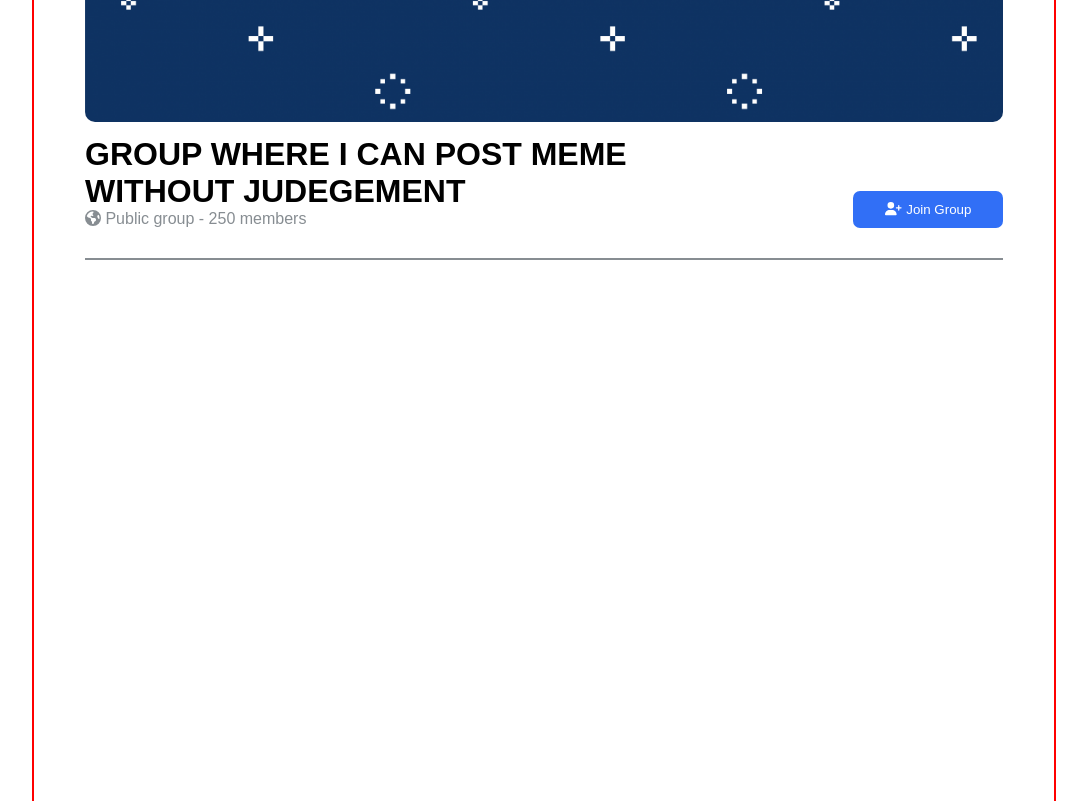
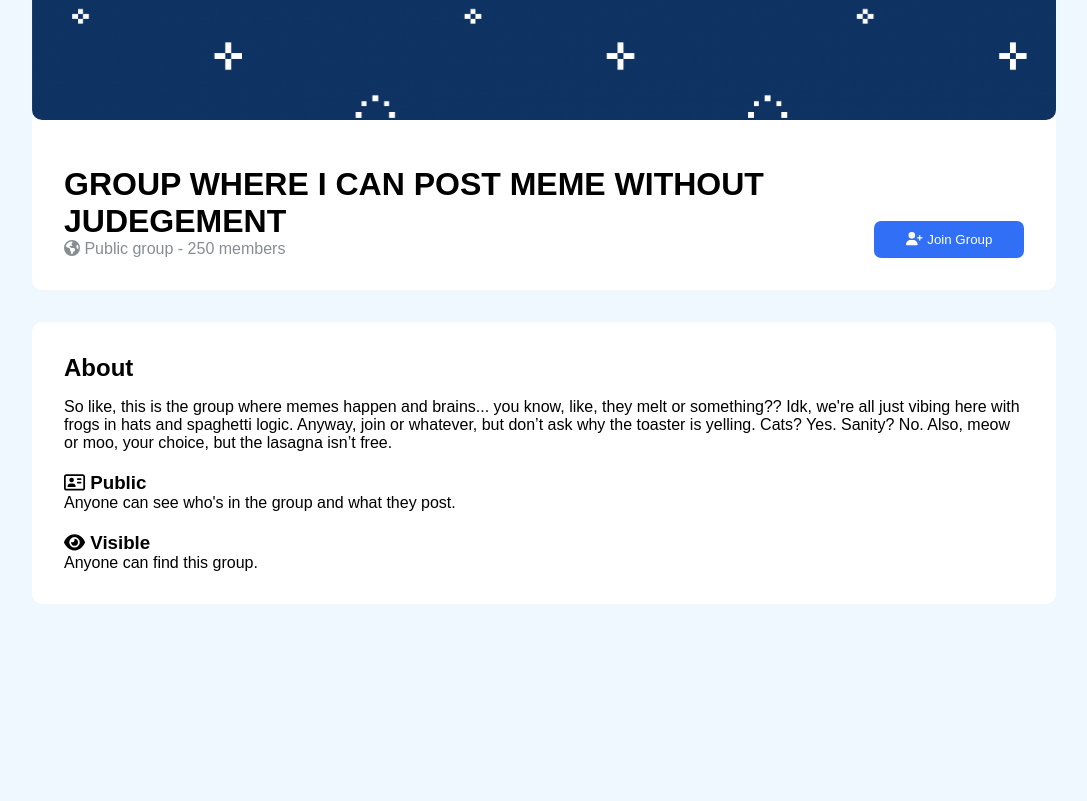
Before and after one commit to HueLily/.project2, a Vue app: page /group in a window 1280 px wide. Shown: the part 440-1241 px from the top of the page, without its empty margins (96-1183 px from the left). Built offline with nearby package versions, Linux system fonts and the light colour scheme.

Commit message:
add group about (description)

```diff
--- a/src/views/Group.vue
+++ b/src/views/Group.vue
@@ -17,6 +17,23 @@
                     </button>
                 </div>
             </div>
+
+            <div class="group-about">
+                <h2 class="about-header"> About </h2>
+                <p>{{ groupData.about }}</p>
+                <div class="about-status">
+                    <h3>
+                        <font-awesome-icon :icon="['far', 'address-card']" />
+                        {{ groupData.visibility }}
+                    </h3>
+                    <p>Anyone can see who's in the group and what they post.</p>
+                    <h3>
+                        <font-awesome-icon :icon="['fas', 'eye']" />
+                        Visible
+                    </h3>
+                    <p> Anyone can find this group.</p>
+                </div>
+            </div>
         </div>
     </div>
 </template>
@@ -30,7 +47,7 @@ export default {
             groupData: {
                 name: "Group where I can post meme without judegement",
                 members: "250 members",
-                about: " this is a group where we talking no judging meow",
+                about: "So like, this is the group where memes happen and brains... you know, like, they melt or something?? Idk, we're all just vibing here with frogs in hats and spaghetti logic. Anyway, join or whatever, but don’t ask why the toaster is yelling. Cats? Yes. Sanity? No. Also, meow or moo, your choice, but the lasagna isn’t free.",
                 visibility: "Public"
             }
         }
@@ -54,6 +71,7 @@ export default {
     display: flex;
     flex-direction: column;
     align-items: center;
+    background-color: aliceblue;
 }
 
 .group-content {
@@ -61,14 +79,18 @@ export default {
     display: flex;
     flex-direction: column;
     align-items: center;
-    border: 2px solid red;
     height: 2000px;
+    position: relative;
+    gap: 2rem;
 }
 
 /* header - including banner image, name, group status, and description*/
 
 .group-header{
-    width: 90%;
+    width: 100%;
+    background-color: white;
+    border-bottom-left-radius: 10px;
+    border-bottom-right-radius: 10px;
 }
 
 .banner {
@@ -82,8 +104,9 @@ export default {
     display: flex;
     flex-direction: row;
     padding-bottom: 30px;
-    border-bottom: 2px solid #878d92;
+    /* border-bottom: 2px solid #878d92; */
     width: 100%;
+    padding: 2rem;
 }
 
 .group-name {
@@ -117,4 +140,25 @@ export default {
     cursor: pointer;
     transform: scale(1.05);
 }
+
+/* ______________________ */
+
+/* Group about (description) */
+.group-about {
+    width: 100%;
+    display: flex;
+    flex-direction: column;
+    /* margin: 2rem 0; */
+    padding: 2rem;
+    background-color: white;
+    border-radius: 10px;
+}
+
+.about-header {
+    margin-bottom: 1rem;
+}
+
+.about-status h3{
+    margin-top: 20px;
+}
 </style>
```
